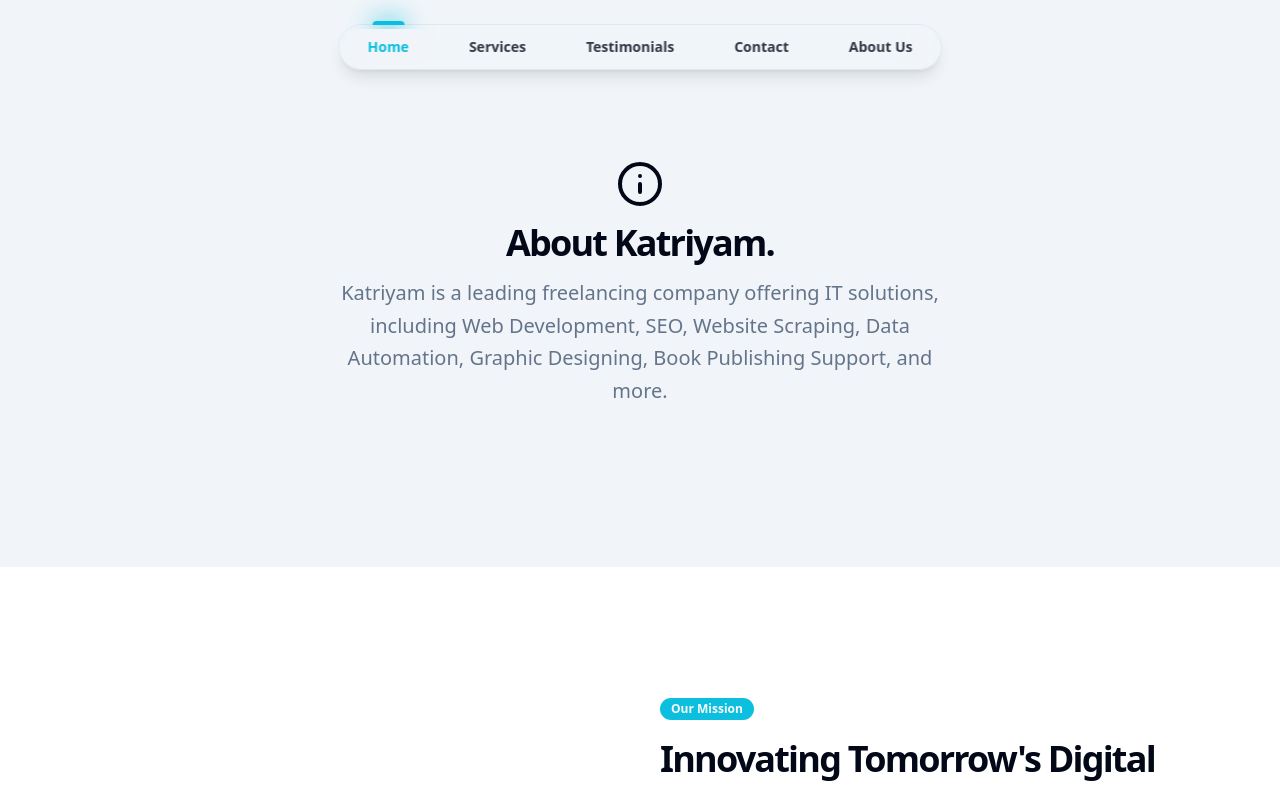
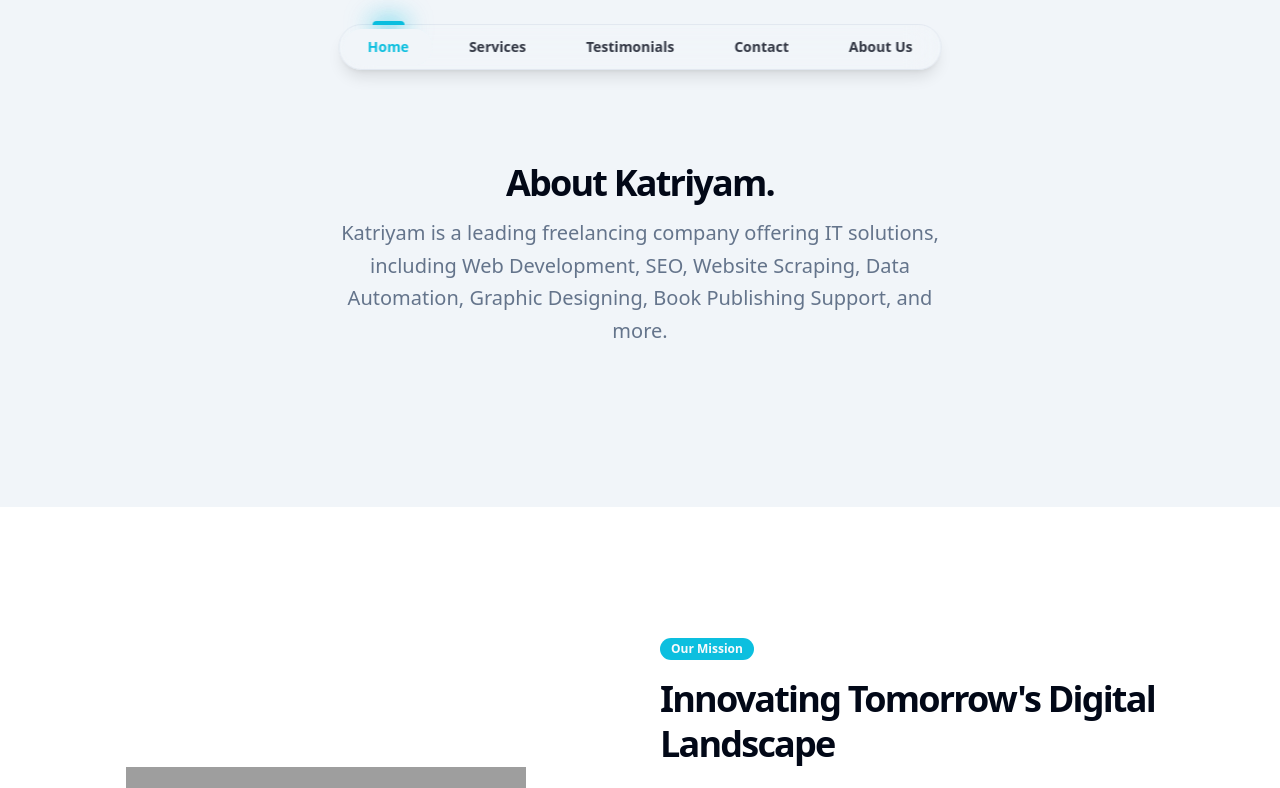
Before and after one commit to katriyam/katriyam-portfolio-v2, a Next.js app: page /about in a window 1280 px wide. Shown: the top 788 px of the page. Built offline with nearby package versions, Linux system fonts and the light colour scheme; grey boxes are pictures that could not be loaded.

Commit message:
removed about page icon

```diff
--- a/app/about/page.tsx
+++ b/app/about/page.tsx
@@ -1,6 +1,6 @@
 import { Avatar, AvatarImage, AvatarFallback } from '@/components/ui/avatar'
 import { Badge } from '@/components/ui/badge'
-import { CheckIcon, InfoIcon } from 'lucide-react'
+import { CheckIcon } from 'lucide-react'
 import Image from 'next/image'
 
 export default function Component() {
@@ -39,7 +39,6 @@
       <section className="bg-muted">
         <div className="container mx-auto px-4 md:px-6 lg:px-8 py-40">
           <div className="text-center space-y-3">
-            <InfoIcon className="h-12 w-12 mx-auto" />
             <h1 className="text-3xl font-bold tracking-tighter md:text-4xl/tight">
               About Katriyam.
             </h1>
@@ -208,7 +207,9 @@
       </Avatar>
       <div className="space-y-1 text-center">
         <h3 className="text-lg font-semibold">{name}</h3>
-        <p className="text-sm font-medium text-muted-foreground mb-2">{designation}</p>
+        <p className="text-sm font-medium text-muted-foreground mb-2">
+          {designation}
+        </p>
         <p className="text-sm text-muted-foreground max-w-96">{description}</p>
       </div>
     </div>
```
